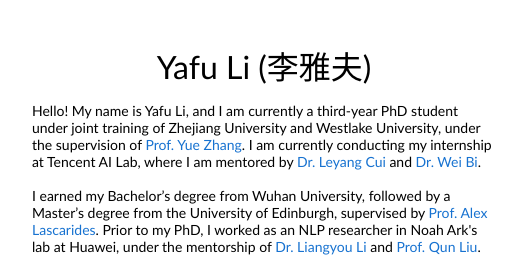
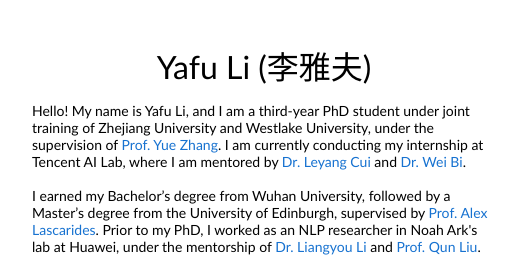
Before and after one commit to yafuly/yafuly, a plain HTML site: page index.html in a window 1280 px wide. Shown: the top 266 px of the page, 228-759 px from the left. Drawn offline with Linux system fonts and the light colour scheme.

Commit message:
Update index.html

```diff
--- a/index.html
+++ b/index.html
@@ -20,7 +20,7 @@
               <p style="text-align:center">
                 <name>Yafu Li (李雅夫)</name>
               </p>
-              <p>Hello! My name is Yafu Li, and I am currently a third-year PhD student under joint training of Zhejiang University and Westlake University, under the supervision of <a href="https://frcchang.github.io/">Prof. Yue Zhang</a>. I am currently conducting my internship at Tencent AI Lab, where I am mentored by <a href="https://nealcly.github.io/">Dr. Leyang Cui</a> and <a href="https://scholar.google.com/citations?user=aSJcgQMAAAAJ">Dr. Wei Bi</a>.
+              <p>Hello! My name is Yafu Li, and I am a third-year PhD student under joint training of Zhejiang University and Westlake University, under the supervision of <a href="https://frcchang.github.io/">Prof. Yue Zhang</a>. I am currently conducting my internship at Tencent AI Lab, where I am mentored by <a href="https://nealcly.github.io/">Dr. Leyang Cui</a> and <a href="https://scholar.google.com/citations?user=aSJcgQMAAAAJ">Dr. Wei Bi</a>.
               <br>
               <br>
               I earned my Bachelor’s degree from Wuhan University, followed by a Master’s degree from the University of Edinburgh, supervised by <a href="https://homepages.inf.ed.ac.uk/alex/">Prof. Alex Lascarides</a>. Prior to my PhD, I worked as an NLP researcher in Noah Ark's lab at Huawei, under the mentorship of <a href="https://scholar.google.com/citations?user=PPDE-uIAAAAJ&hl=en">Dr. Liangyou Li</a> and <a href="https://liuquncn.github.io">Prof. Qun Liu</a>.
```
